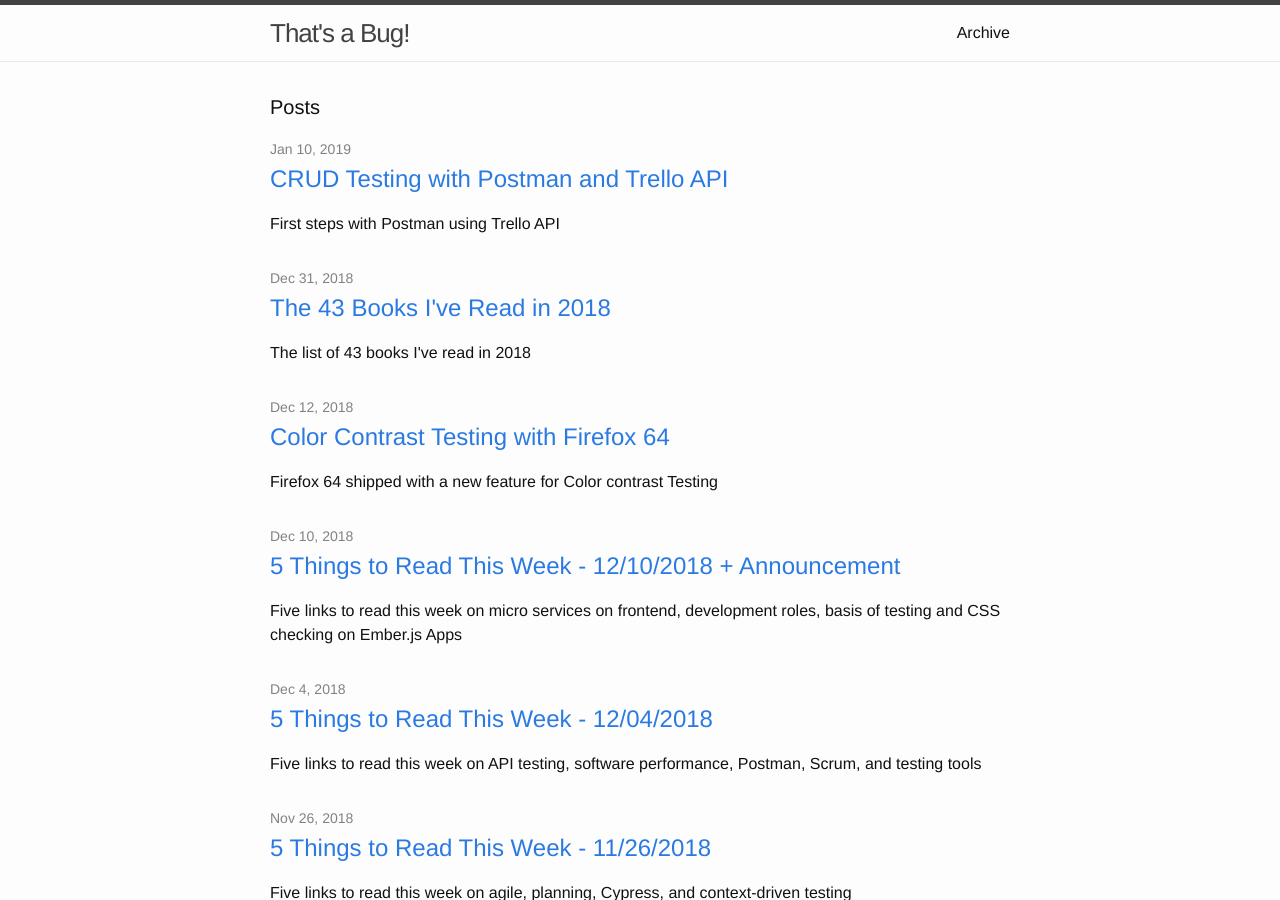
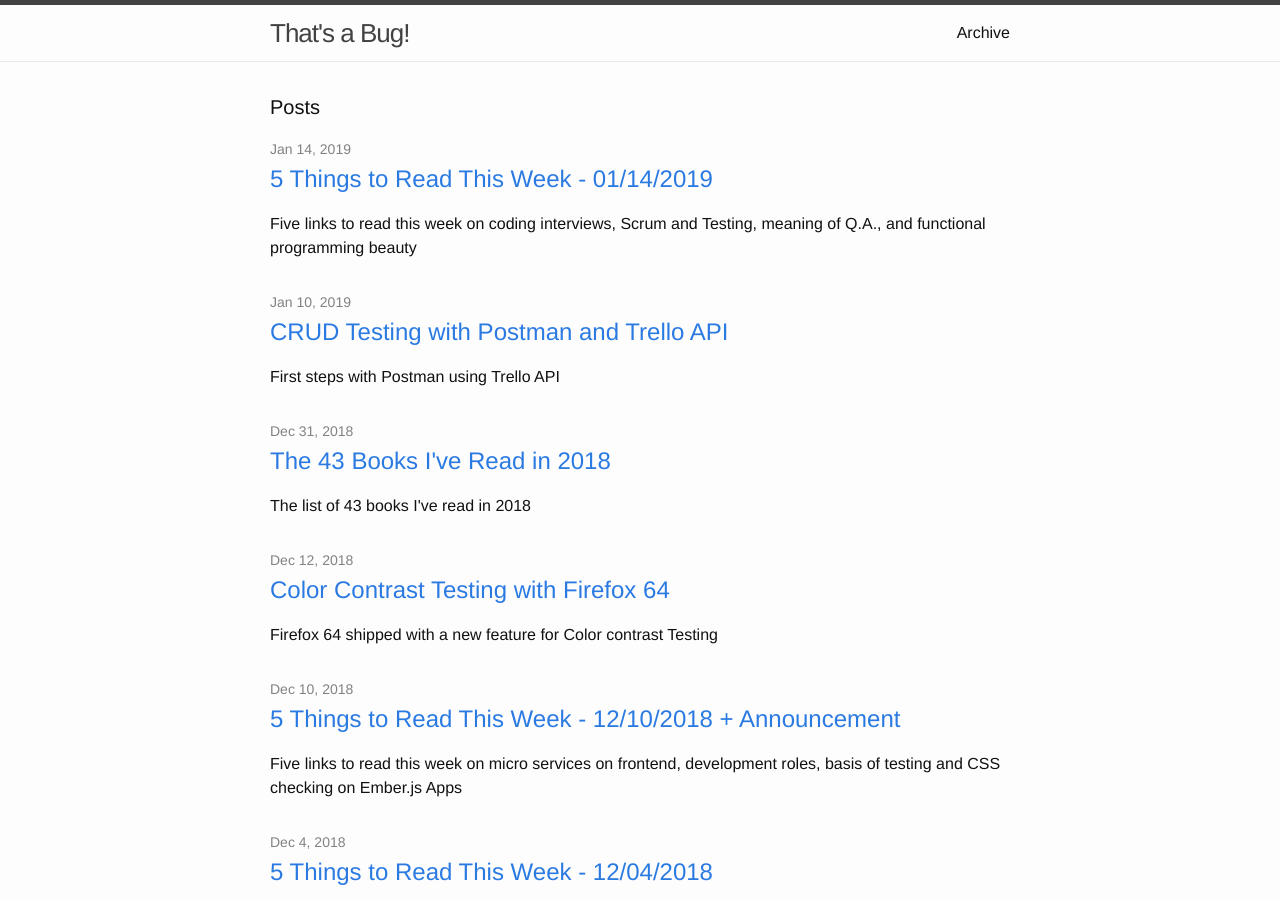
Before and after one commit to JoaoGFarias/JoaoGFarias.github.io, a Jekyll site: the page built from index.html, in a window 1280 px wide and 900 px high. Built offline with Jekyll 4.4.1, drawn with Linux system fonts in a browser that asks for light colours.

Commit message:
5 Things to Read This Week - 01/14/2019

```diff
--- a/_drafts/2019-01-07-5thingstoread.markdown
+++ b/_posts/2019-01-14-5thingstoread.markdown
@@ -1,10 +1,10 @@
 ---
 layout: post
-title: "5 Things to Read This Week - 01/07/2019"
-date: 2019-01-07 08:00:00 +0100
+title: "5 Things to Read This Week - 01/14/2019"
+date: 2019-01-14 08:00:00 +0100
 author: João Farias
 version: 1.0.0
-tags: 5-things-to-read interview scrum QA functional-programming
+tags: 5-things-to-read technical-interview scrum QA functional-programming
 description: Five links to read this week on coding interviews, Scrum and Testing, meaning of Q.A., and functional programming beauty
 ---
 
```
Also changed, not shown: tag/QA.md (added, +7 -0 lines), tag/functional-programming.md (added, +7 -0 lines), tag/technical-interview.md (added, +7 -0 lines).
